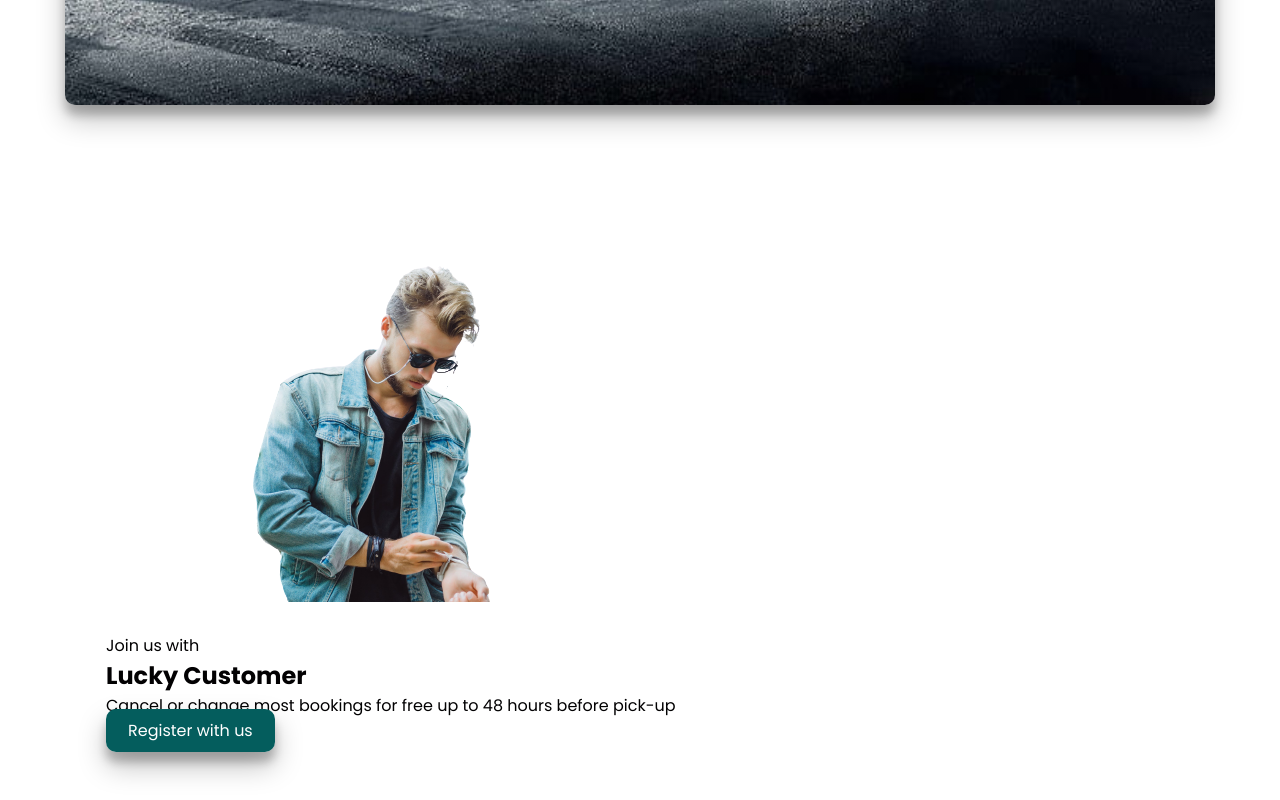
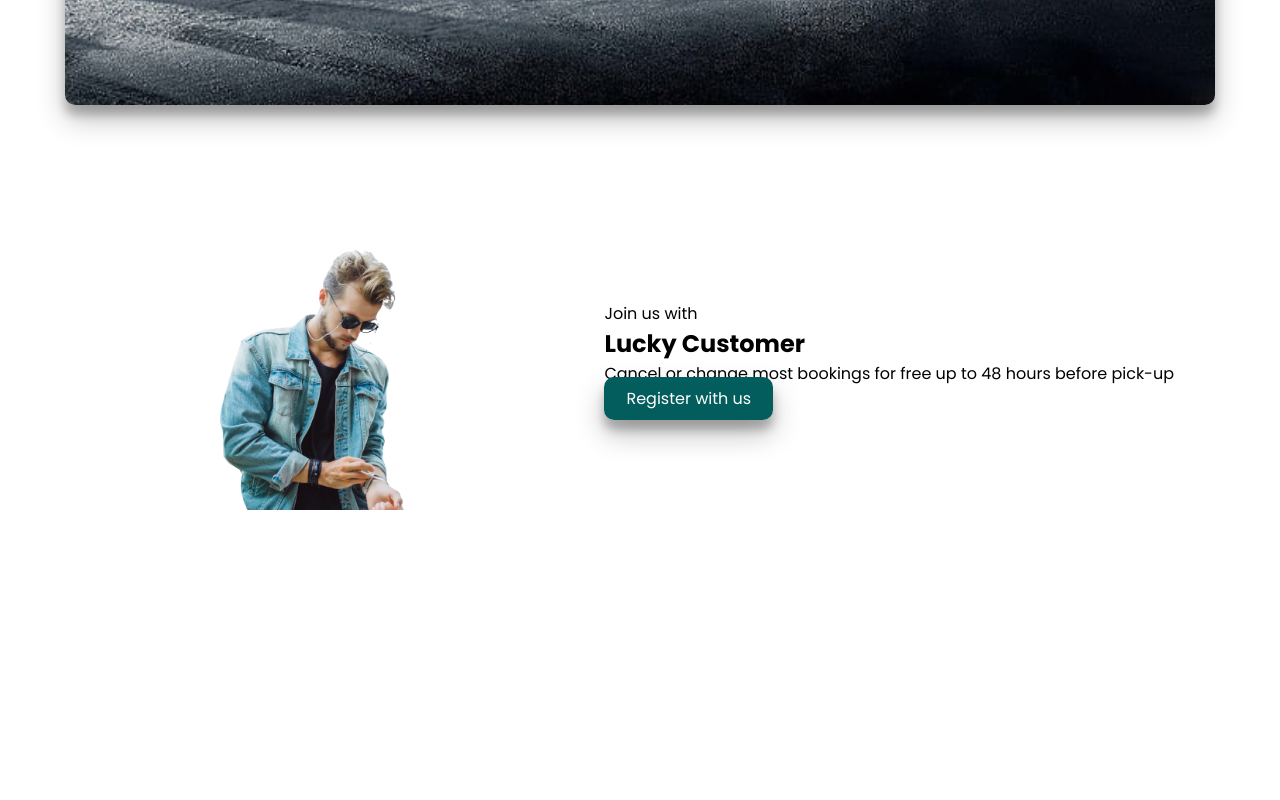
Before and after one commit to dinithimendis/Car_rental_system, a plain HTML site: page Frontent/index.html in a window 1280 px wide. Shown: the part 505-1305 px from the top of the page. After the commit the page ends 1079 px from the top, so only its background shows below. Drawn offline with Linux system fonts and the light colour scheme.

Commit message:
content update

```diff
--- a/Frontent/site/style.css
+++ b/Frontent/site/style.css
@@ -195,3 +195,7 @@ header.shadow #search-icon {
     align-items: center;
     gap: 1.5rem;
 }
+
+.about-img {
+    flex: 1 1 21rem;
+}
```
